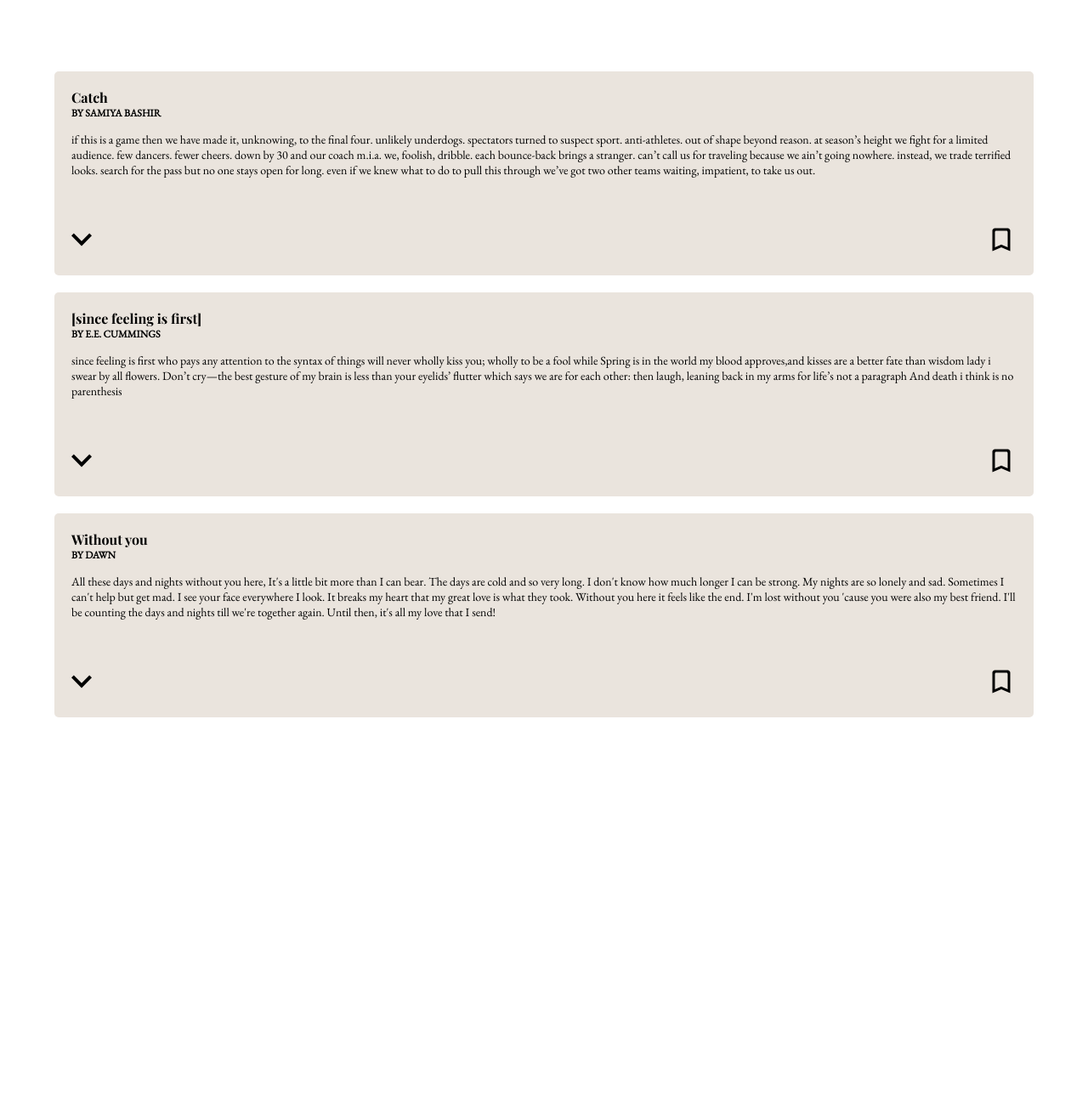
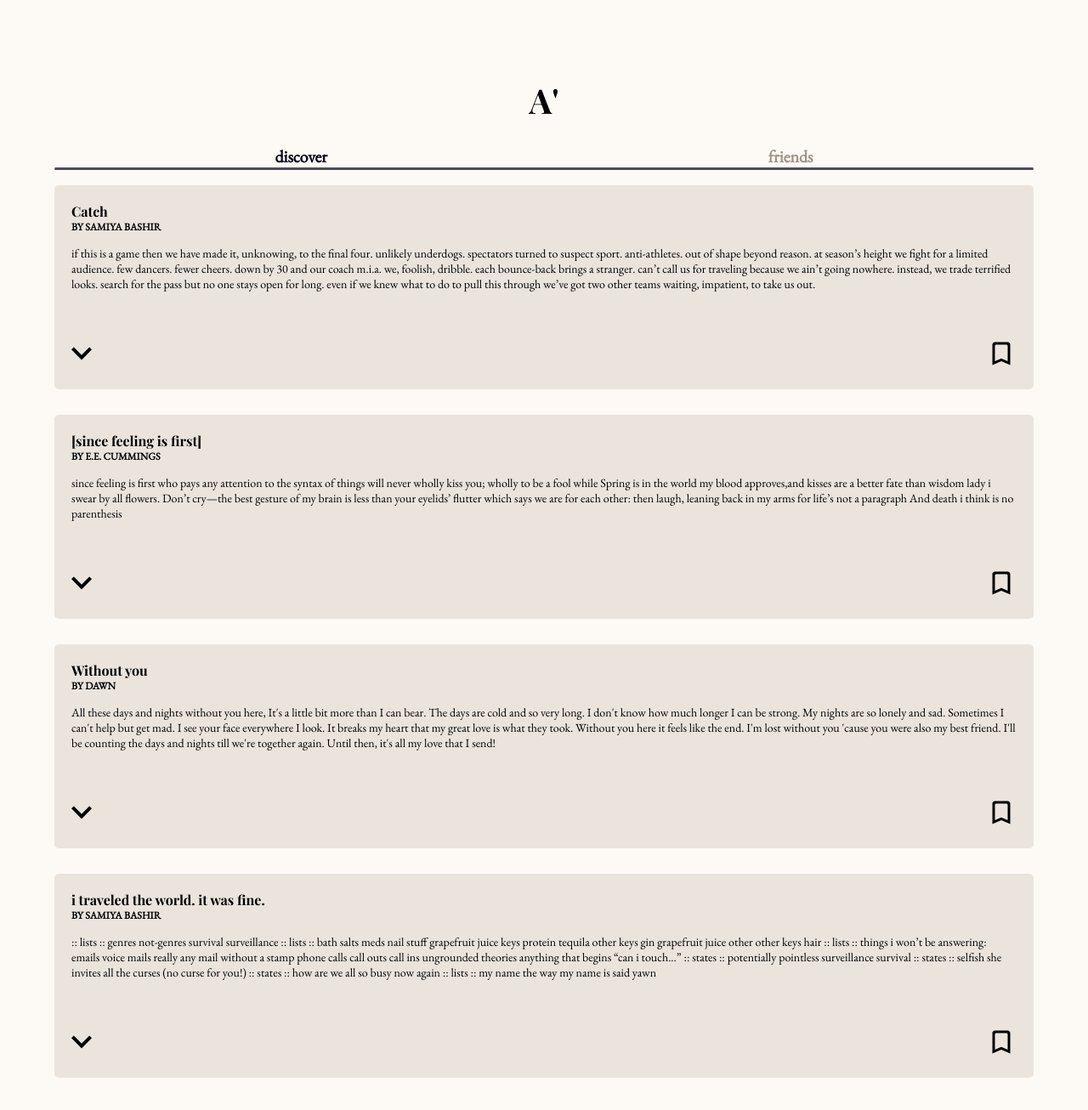
Before and after one commit to egretegret/CIS-3990, a React (Create React App) app in the folder da 5/apostrophe/: page / in a window 1280 px wide. Shown: the top 1306 px of the page at 85% size. Before the commit the page ends 928 px from the top, so only its background shows below. Built offline with nearby package versions, Linux system fonts and the light colour scheme.

Commit message:
add home view toggle

```diff
--- a/da 5/apostrophe/src/App.css
+++ b/da 5/apostrophe/src/App.css
@@ -1,3 +1,15 @@
+h1 {
+  font-family: 'Playfair Display', serif;
+  font-size: 40px;
+  text-align: center;
+}
+
+h2 {
+  margin: 0;
+  font-family: 'EB Garamond', serif;
+  font-size: 20px;
+}
+
 h3 {
   margin: 0;
   font-family: 'Playfair Display', serif;
@@ -14,3 +26,7 @@ p {
   font-family: 'EB Garamond', serif;
   font-size: 14px;
 }
+
+body {
+  background-color: #FDF9F5;
+}
--- a/da 5/apostrophe/src/Home.js
+++ b/da 5/apostrophe/src/Home.js
@@ -1,14 +1,30 @@
+import React, { useState } from 'react';
+
 import './styles/Home.css'
 import { Poem } from './components/Poem';
-import { poems } from './data';
+import { discoverPoems, friendsPoems } from './data';
 
 
 export function Home() {
+    const [active, setActive] = useState("discover");
+
     return (
         <div className='Home'>
-            {poems.map(p => <Poem title={p.title}
-                author={p.author}
-                poem={p.poem} />)}
+            <h1>A'</h1>
+            <div className="scroll-top"></div>
+            <div className="discover-friends">
+                <h2 className={`${active == "discover" ? "active" : ""}`} onClick={(e) => setActive(e.target.innerText)}>discover</h2>
+                <h2 className={`${active == "friends" ? "active" : ""}`} onClick={(e) => setActive(e.target.innerText)}>friends</h2>
+            </div>
+            <div className="divider"></div>
+            <div className="divider-bottom"></div>
+            {active == "discover" ?
+                discoverPoems.map(p => <Poem title={p.title}
+                    author={p.author}
+                    poem={p.poem} />) :
+                friendsPoems.map(p => <Poem title={p.title}
+                    author={p.author}
+                    poem={p.poem} />)}
         </div>
 
     );
--- a/da 5/apostrophe/src/data.js
+++ b/da 5/apostrophe/src/data.js
@@ -1,4 +1,4 @@
-export let poems = [
+export let discoverPoems = [
     {
         "title": "Catch",
         "author": "SAMIYA BASHIR",
@@ -51,5 +51,205 @@ export let poems = [
         \n \
         I'll be counting the days and nights till we're together again.\n \
         Until then, it's all my love that I send!",
+    },
+    {
+        "title": "i traveled the world. it was fine.",
+        "author": "SAMIYA BASHIR",
+        "poem": "::  lists  ::\n \
+        \n \
+        genres\n \
+        not-genres\n \
+        \n \
+        survival\n \
+        surveillance\n \
+        \n \
+        \n \
+        \n \
+        ::   lists  ::\n \
+        \n \
+        bath salts\n \
+        meds\n \
+        nail stuff\n \
+        grapefruit juice\n \
+        keys\n \
+        protein\n \
+        tequila\n \
+        other keys\n \
+        gin\n \
+        grapefruit juice\n \
+        other other keys\n \
+        hair\n \
+        \n \
+        \n \
+        \n \
+        ::   lists   ::\n \
+        \n \
+        things i won’t be answering:\n \
+        emails\n \
+        voice mails\n \
+        really any mail without a stamp\n \
+        phone calls\n \
+        call outs\n \
+        call ins\n \
+        ungrounded theories\n \
+        anything that begins “can i touch...”\n \
+        \n \
+        \n \
+        \n \
+        ::  states  ::\n \
+        \n \
+        potentially\n \
+        pointless\n \
+        \n \
+        surveillance\n \
+        survival\n \
+        \n \
+        \n \
+        \n \
+        ::  states  ::\n \
+        \n \
+        selfish\n \
+        she invites\n \
+        all the curses\n \
+        (no curse for you!)\n \
+        \n \
+        \n \
+        \n \
+        ::  states  ::\n \
+        \n \
+        how are we all so busy now\n \
+        again\n \
+        \n \
+        \n \
+        \n \
+        ::  lists  ::\n \
+        \n \
+        my name\n \
+        the way my name\n \
+        is said\n \
+        \n \
+        \n \
+        \n \
+        yawn",
     }
 ];
+
+export let friendsPoems = [
+    {
+        "title": "Catch",
+        "author": "SAMIYA BASHIR",
+        "poem": "if this is a game then we have made it, unknowing, \n \
+      to the final four. unlikely underdogs. spectators turned \n \
+      to suspect sport. anti-athletes. out of shape beyond reason. \n \
+      \n \
+      at season’s height we fight for a limited audience. few dancers. \n \
+      fewer cheers. down by 30 and our coach m.i.a. we, foolish, dribble. \n \
+      each bounce-back brings a stranger. can’t call us for traveling because \n \
+      \n \
+      we ain’t going nowhere. instead, we trade terrified looks. search\n \
+      for the pass but no one stays open for long. even if we knew what to do\n \
+      to pull this through we’ve got two other teams waiting, impatient, to take us out.\n \
+      ",
+    },
+    {
+        "title": "Without you",
+        "author": "DAWN",
+        "poem": "All these days and nights without you here,\n \
+        It's a little bit more than I can bear.\n \
+        \n \
+        The days are cold and so very long.\n \
+        I don't know how much longer I can be strong.\n \
+        \n \
+        My nights are so lonely and sad.\n \
+        Sometimes I can't help but get mad. \n \
+        \n \
+        I see your face everywhere I look.\n \
+        It breaks my heart that my great love is what they took.\n \
+        \n \
+        Without you here it feels like the end.\n \
+        I'm lost without you 'cause you were also my best friend.\n \
+        \n \
+        I'll be counting the days and nights till we're together again.\n \
+        Until then, it's all my love that I send!",
+    },
+    {
+        "title": "i traveled the world. it was fine.",
+        "author": "SAMIYA BASHIR",
+        "poem": "::  lists  ::\n \
+        \n \
+        genres\n \
+        not-genres\n \
+        \n \
+        survival\n \
+        surveillance\n \
+        \n \
+        \n \
+        \n \
+        ::   lists  ::\n \
+        \n \
+        bath salts\n \
+        meds\n \
+        nail stuff\n \
+        grapefruit juice\n \
+        keys\n \
+        protein\n \
+        tequila\n \
+        other keys\n \
+        gin\n \
+        grapefruit juice\n \
+        other other keys\n \
+        hair\n \
+        \n \
+        \n \
+        \n \
+        ::   lists   ::\n \
+        \n \
+        things i won’t be answering:\n \
+        emails\n \
+        voice mails\n \
+        really any mail without a stamp\n \
+        phone calls\n \
+        call outs\n \
+        call ins\n \
+        ungrounded theories\n \
+        anything that begins “can i touch...”\n \
+        \n \
+        \n \
+        \n \
+        ::  states  ::\n \
+        \n \
+        potentially\n \
+        pointless\n \
+        \n \
+        surveillance\n \
+        survival\n \
+        \n \
+        \n \
+        \n \
+        ::  states  ::\n \
+        \n \
+        selfish\n \
+        she invites\n \
+        all the curses\n \
+        (no curse for you!)\n \
+        \n \
+        \n \
+        \n \
+        ::  states  ::\n \
+        \n \
+        how are we all so busy now\n \
+        again\n \
+        \n \
+        \n \
+        \n \
+        ::  lists  ::\n \
+        \n \
+        my name\n \
+        the way my name\n \
+        is said\n \
+        \n \
+        \n \
+        \n \
+        yawn",
+    }
+];
--- a/da 5/apostrophe/src/styles/Home.css
+++ b/da 5/apostrophe/src/styles/Home.css
@@ -1,5 +1,41 @@
 .Home {
   padding: 5%;
+}
+
+.Home .scroll-top {
+    position: fixed;
+    height: 50px;
+    width: 100%;
+    top: 0;
+    background-color: #FDF9F5;
+}
+
+.Home .discover-friends {
+    display: flex;
+    justify-content: space-around;
+    color: #A09486;
+    position: sticky;
+    top: 50px;
+    background-color: #FDF9F5;
+}
+
+.Home .divider {
+    height: 3px;
+    background-color: #4F4E5A;
+    border-radius: 5px;
+    position: sticky;
+    top: 75px;
+}
+
+.Home .divider-bottom {
+    height: 18px;
+    background-color: #FDF9F5;
+    position: sticky;
+    top: 78px;
+}
+
+.Home .discover-friends .active {
+    color: #050517;
 }
 
 .Poem {
@@ -8,8 +44,7 @@
     background-color: #EAE4DD;
     border-radius: 5px;
     padding: 20px;
-    margin-top: 20px;
-    margin-bottom: 20px;
+    margin-bottom: 30px;
 }
 
 .Poem .action-bar {
```
